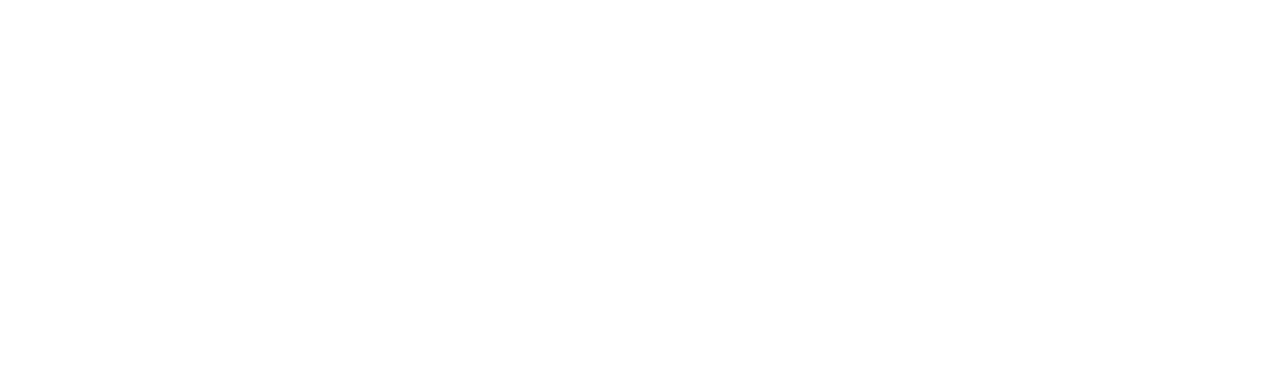
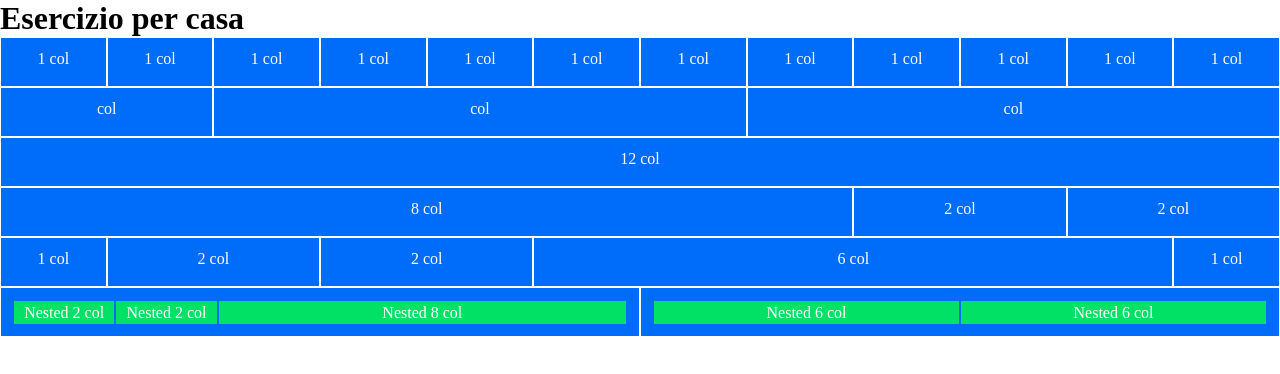
Before and after one commit to mattesalva93/html-css-12bool, a plain HTML site: page index.html in a window 1280 px wide. Drawn offline with Linux system fonts and the light colour scheme.

Commit message:
first part done

```diff
--- a/framework.css
+++ /dev/null
@@ -1,18 +0,0 @@
-*{
-    margin: 0;
-    padding: 0;
-    box-sizing: border-box;
-}
-
-.container{
-    max-width: 1170px;
-    margin: 0 auto;
-}
-
-.row{
-    display: flex;
-    flex-direction: row;
-    flex-wrap: wrap;
-}
-
-/* Sezione colonne */
--- /dev/null
+++ b/framework12flex.css
@@ -0,0 +1,110 @@
+*{
+    margin: 0;
+    padding: 0;
+    box-sizing: border-box;
+}
+
+.container{
+    margin: 0 auto;
+}
+
+.row {
+    display: flex;
+    flex-direction: row;
+    flex-wrap: wrap;
+}
+
+[class*=".col-"] {
+    flex: 0 0 auto;
+}
+
+/* Sezione colonne */
+
+.col-xs-1{
+    flex-basis: calc((100% / 12) * 1);
+    max-width: calc((100% / 12) * 1);
+}
+.col-xs-2{
+    flex-basis: calc((100% / 12) * 2);
+    max-width: calc((100% / 12) * 2);
+}
+.col-xs-3{
+    flex-basis: calc((100% / 12) * 3);
+    max-width: calc((100% / 12) * 3);
+}
+.col-xs-4{
+    flex-basis: calc((100% / 12) * 4);
+    max-width: calc((100% / 12) * 4);
+}
+.col-xs-5{
+    flex-basis: calc((100% / 12) * 5);
+    max-width: calc((100% / 12) * 5);
+}
+.col-xs-6{
+    flex-basis: calc((100% / 12) * 6);
+    max-width: calc((100% / 12) * 6);
+}
+.col-xs-7{
+    flex-basis: calc((100% / 12) * 7);
+    max-width: calc((100% / 12) * 7);
+}
+.col-xs-8{
+    flex-basis: calc((100% / 12) * 8);
+    max-width: calc((100% / 12) * 8);
+}
+.col-xs-9{
+    flex-basis: calc((100% / 12) * 9);
+    max-width: calc((100% / 12) * 9);
+}
+.col-xs-10{
+    flex-basis: calc((100% / 12) * 10);
+    max-width: calc((100% / 12) * 10);
+}
+.col-xs-11{
+    flex-basis: calc((100% / 12) * 11);
+    max-width: calc((100% / 12) * 11);
+}
+.col-xs-12{
+    flex-basis: calc((100% / 12) * 12);
+    max-width: calc((100% / 12) * 12);
+}
+
+/*Sezeione offset*/
+
+
+.offset-xs-1{
+    margin-left: calc((100% / 12) * 1);
+}
+.offset-xs-2{
+    margin-left: calc((100% / 12) * 2);
+}
+.offset-xs-3{
+    margin-left: calc((100% / 12) * 3);
+}
+.offset-xs-4{
+    margin-left: calc((100% / 12) * 4);
+}
+.offset-xs-5{
+    margin-left: calc((100% / 12) * 5);
+}
+.offset-xs-6{
+    margin-left: calc((100% / 12) * 6);
+}
+.offset-xs-7{
+    margin-left: calc((100% / 12) * 7);
+}
+.offset-xs-8{
+    margin-left: calc((100% / 12) * 8);
+}
+.offset-xs-9{
+    margin-left: calc((100% / 12) * 9);
+}
+.offset-xs-10{
+    margin-left: calc((100% / 12) * 10);
+}
+.offset-xs-11{
+    margin-left: calc((100% / 12) * 11);
+}
+.offset-xs-12{
+    margin-left: calc((100% / 12) * 12);
+}
--- a/index.html
+++ b/index.html
@@ -4,11 +4,102 @@
     <meta charset="UTF-8">
     <meta http-equiv="X-UA-Compatible" content="IE=edge">
     <meta name="viewport" content="width=device-width, initial-scale=1.0">
-    <link rel="stylesheet" href="framework.css">
+    <link rel="stylesheet" href="framework12flex.css">
     <link rel="stylesheet" href="style.css">
     <title>12_Bool</title>
 </head>
 <body>
+    <div class="container">
+
+        <h1>Esercizio per casa</h1>
+
+        <div class="row">
+
+            <div class="col-xs-1">
+                1 col
+            </div>
+            <div class="col-xs-1">
+                1 col
+            </div>
+            <div class="col-xs-1">
+                1 col
+            </div>
+            <div class="col-xs-1">
+                1 col
+            </div>
+            <div class="col-xs-1">
+                1 col
+            </div>
+            <div class="col-xs-1">
+                1 col
+            </div>
+            <div class="col-xs-1">
+                1 col
+            </div>
+            <div class="col-xs-1">
+                1 col
+            </div>
+            <div class="col-xs-1">
+                1 col
+            </div>
+            <div class="col-xs-1">
+                1 col
+            </div>
+            <div class="col-xs-1">
+                1 col
+            </div>
+            <div class="col-xs-1">
+                1 col
+            </div>
+
+        </div>
+
+        <div class="row">
+
+            <div class="col-xs-2">col</div>
+            <div class="col-xs-5">col</div>
+            <div class="col-xs-5">col</div>
+
+        </div>
+
+        <div class="row">
+            <div class="col-xs-12">12 col</div>
+        </div>
+
+        <div class="row">
+            <div class="col-xs-8"> 8 col</div>
+            <div class="col-xs-2">2 col</div>
+            <div class="col-xs-2">2 col</div>
+        </div>
+
+        <div class="row">
+            <div class="col-xs-1">1 col</div>
+            <div class="col-xs-2">2 col</div>
+            <div class="col-xs-2">2 col</div>
+            <div class="col-xs-6">6 col</div>
+            <div class="col-xs-1">1 col</div>
+        </div>
+
+        <div class="row">
+
+            <div class="col-xs-6">
+                <div class="row">
+                    <div class="col-xs-2">Nested 2 col</div>
+                    <div class="col-xs-2">Nested 2 col</div>
+                    <div class="col-xs-8">Nested 8 col</div>
+                </div>
+            </div>
+
+            <div class="col-xs-6">
+                <div class="row">
+                    <div class="col-xs-6">Nested 6 col</div>
+                    <div class="col-xs-6">Nested 6 col</div>
+                </div>
+            </div>
+
+        </div>
+
+    </div>
 
 </body>
 </html>
--- a/style.css
+++ b/style.css
@@ -0,0 +1,16 @@
+[class*="col-"] {
+    background-color: rgb(0,108,250);
+    height: 50px;
+    text-align: center;
+    border: 1px white solid;
+    color: white;
+    padding: 12px;
+}
+
+.row .row > div{
+    background-color: rgb(0,225,101);
+    border:1px solid rgb(0,108,250);
+    height: 25px;
+    padding: 3px;
+
+}
```
